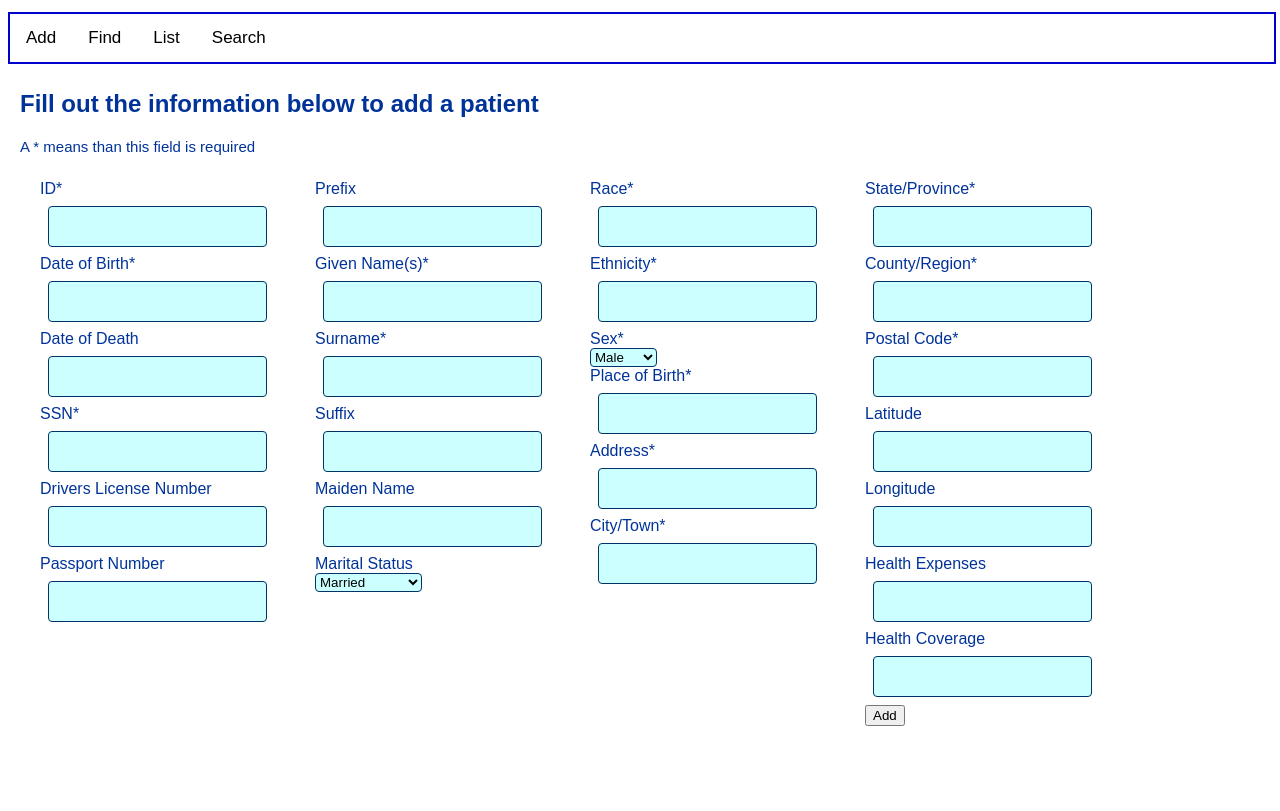
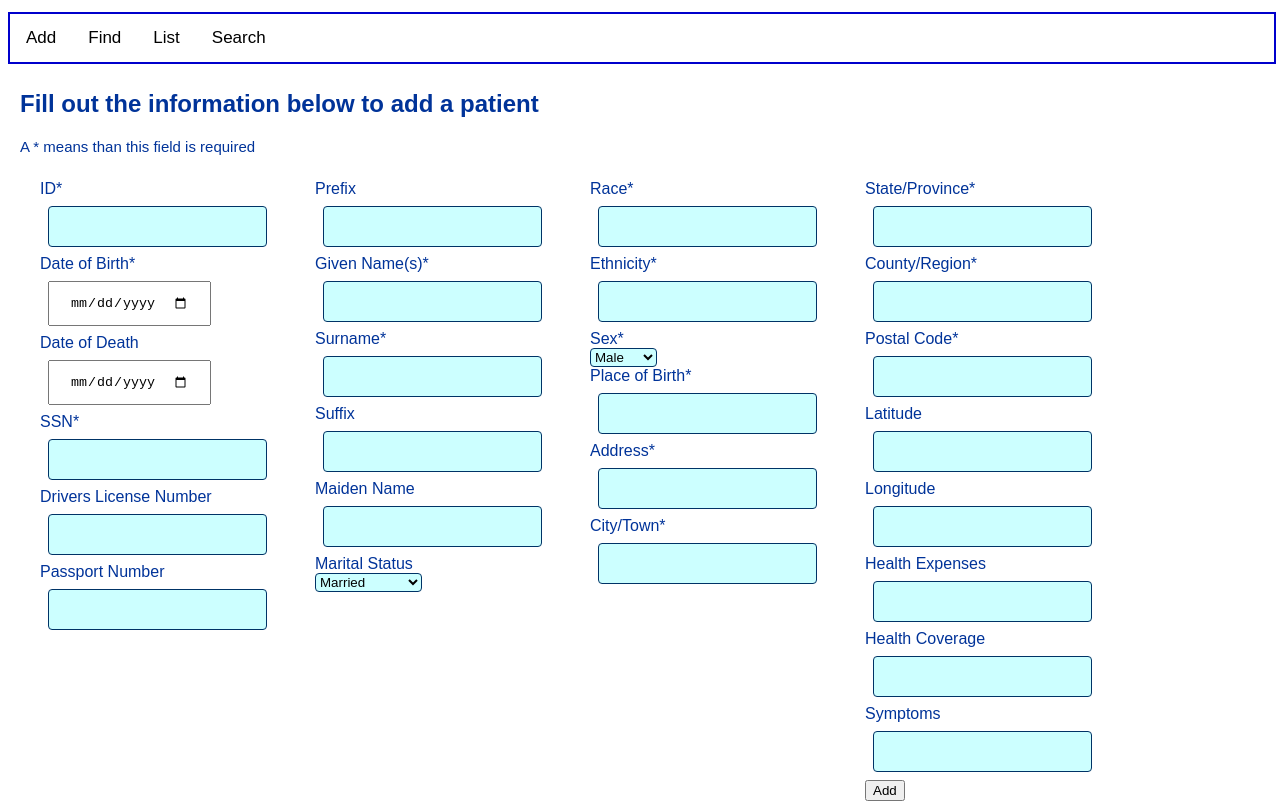
Before and after one commit to Vladimito/Patient-Search-and-Match-System, a website: page view/index.html in a window 1280 px wide. Both pictures are taken after a click on the button "Add". Shown: the part 100-911 px from the top of the page. Before the commit the page ends 836 px from the top, so only its background shows below. Drawn offline with nearby package versions, Linux system fonts and the light colour scheme.

Commit message:
added date input text

```diff
--- a/view/index.html
+++ b/view/index.html
@@ -22,9 +22,9 @@
                 <label for="add-id">ID*</label>
                 <input type="text" id="add-id">
                 <label for="add-bday">Date of Birth*</label>
-                <input type="text" id="add-bday">
+                <input type="date" id="add-bday">
                 <label for="add-dday">Date of Death</label>
-                <input type="text" id="add-dday">
+                <input type="date" id="add-dday">
                 <label for="add-ssn">SSN*</label>
                 <input type="text" id="add-ssn">
                 <label for="add-drivers">Drivers License Number</label>
@@ -83,6 +83,8 @@
                 <input type="text" id="add-healthExpense">
                 <label for="add-healthCoverage">Health Coverage</label>
                 <input type="text" id="add-healthCoverage">
+                <label for="add-symptoms">Symptoms</label>
+                <input type="text" id="add-symptoms">
 
             <div class="button">
                 <button id="add-patient-btn">Add</button>
@@ -110,9 +112,9 @@
                     <label for="find-id">ID</label>
                     <input type="text" id="find-id">
                     <label for="find-bday">Date of Birth</label>
-                    <input type="text" id="find-bday">
+                    <input type="date" id="find-bday">
                     <label for="find-dday">Date of Death</label>
-                    <input type="text" id="find-dday">
+                    <input type="date" id="find-dday">
                     <label for="find-ssn">SSN</label>
                     <input type="text" id="find-ssn">
                     <label for="find-drivers">Drivers License Number</label>
@@ -163,6 +165,8 @@
                     <input type="text" id="find-healthExpense">
                     <label for="find-healthCoverage">Health Coverage</label>
                     <input type="text" id="find-healthCoverage">
+                    <label for="find-symptoms">Symptoms</label>
+                    <input type="text" id="find-symptoms">
                 </div>
                 <div class="button">
                     <button id="btn-update-patient">Update</button>
```
